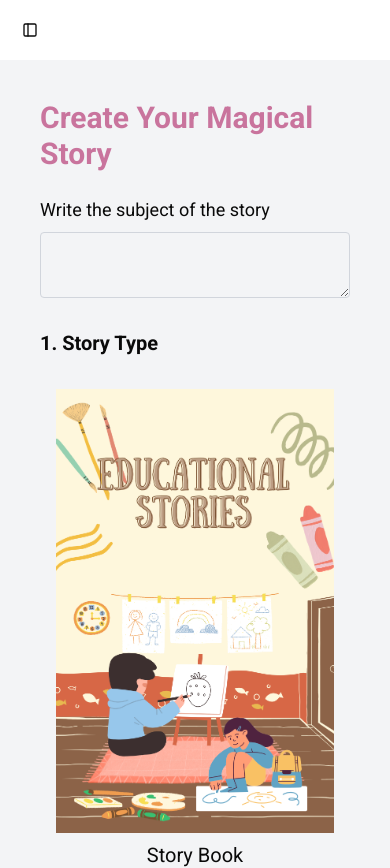
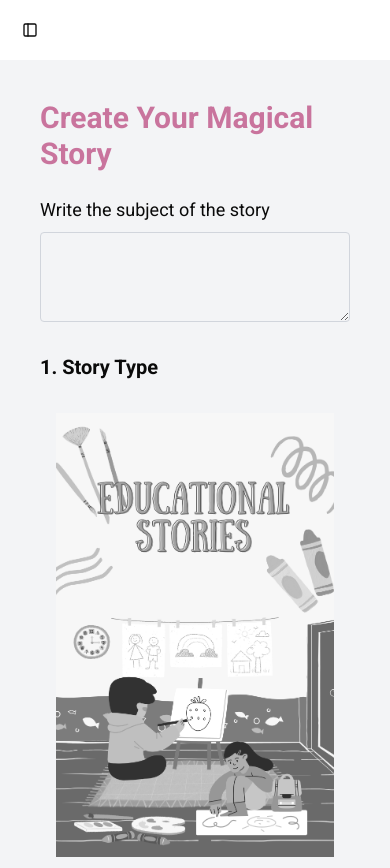
Before and after one commit to OSAMA-148/story-app, a Next.js app: page /dashboard/new-story in a window 390 px wide. Shown: the top 868 px of the page. Built offline with nearby package versions, Linux system fonts and the light colour scheme; no server answers.

Commit message:
feat: enhance StoryForm with error handling and refactor story type management; update StoryList to fetch user stories; add Profile page for user management

```diff
--- a/app/dashboard/_components/StoryForm.jsx
+++ b/app/dashboard/_components/StoryForm.jsx
@@ -3,26 +3,30 @@ import React, { useState } from "react";
 import { useRouter } from "next/navigation";
 import { Button } from "@/components/ui/button";
 
+const STORY_TYPES = [
+    {id:1, title: "Story Book", image: "/storybook.png" },
+    {id:2, title: "Bed Story", image: "/bedstory.png" },
+    {id:3, title: "Educational", image: "/educational.png" },
+    {id:4, title: "History", image: "/history.png" },
+];
+
+const AGE_GROUPS = ["0-2 Years", "3-5 Years", "6-8 Years"];
+
 function StoryForm() {
     const [storySubject, setStorySubject] = useState("");
-    const storyType = [
-        { title: "Story Book", image: "/storybook.png" },
-        { title: "Bed Story", image: "/bedstory.png" },
-        { title: "Educational", image: "/educational.png" },
-        { title: "History", image: "/history.png" },
-    ];
     const [ageGroup, setAgeGroup] = useState("");
     const [loading, setLoading] = useState(false);
     const [selectedType, setSelectedType] = useState("");
+    const [error, setError] = useState("");
 
     const router = useRouter();
 
     const handleSubmit = async () => {
-        if (!storySubject.trim() || !storyType || !ageGroup) {
-            alert("Please fill all fields");
+        if (!storySubject.trim() || !selectedType || !ageGroup) {
+            setError("Please fill all fields to generate your story.");
             return;
         }
-
+        setError(""); // مسح الخطأ عند النجاح
         setLoading(true);
 
         try {
@@ -37,9 +41,10 @@ function StoryForm() {
             });
             if (!res.ok) throw new Error("Failed to generate story");
             router.push("/dashboard/my-stories");
-            setLoading(false);
         } catch (error) {
             console.error(error);
+            setError("Something went wrong. Please try again later."); // إظهار خطأ للمستخدم
+        } finally {
             setLoading(false);
         }
     };
@@ -51,50 +56,65 @@ function StoryForm() {
             </h1>
 
             <div className="mb-6">
-                <label className="block text-lg mb-2 ">
+                <label htmlFor="storySubject" className="block text-lg mb-2 ">
                     Write the subject of the story
                 </label>
                 <textarea
+                    id="storySubject"
                     value={storySubject}
                     onChange={(e) => setStorySubject(e.target.value)}
                     className="w-full p-2 border border-gray-300 rounded"
+                    rows={3}
                 />
             </div>
 
             <div className="mb-6">
                 <h2 className="text-xl font-semibold mb-4 ">1. Story Type</h2>
-                <div className="grid md:grid-cols-4  ">
-                    {storyType.map((type) => (
+                <div className="grid md:grid-cols-4 gap-4">
+                    {STORY_TYPES.map((type) => (
                         <div
                             onClick={() => setSelectedType(type.title)}
-                            key={type}
-                            className="p-4 flex flex-col items-center cursor-pointer  rounded"
+                            key={type.id}
+                            className={`p-4 flex flex-col items-center  ${
+                                selectedType === type.title
+                                    ? "grayscale-0"
+                                    : "grayscale hover:grayscale-0 cursor-pointer"
+                            }`}
                         >
-                            <img className={` mb-2 `} src={type?.image} />
-
-                            <span className="text-xl ">{type.title}</span>
+                            <img
+                                className="mb-2 "
+                                src={type.image}
+                                alt={`${type.title} icon`}
+                            />
+                            <span className="text-xl">{type.title}</span>
                         </div>
                     ))}
                 </div>
             </div>
 
-            <div className="mb-6"></div>
+            <div className="mb-6">
                 <h2 className="text-xl font-semibold mb-4 ">2. Age Group</h2>
-
                 <div className="grid grid-cols-3 gap-4">
-                {["0-2 Years", "3-5 Years", "6-8 Years"].map((age) => (
-                    <div
+                    {AGE_GROUPS.map((age) => (
+                        // --- التحسين 2: استخدام button بدلاً من div ---
+                        <button
+                            type="button"
+                            key={age}
                             onClick={() => setAgeGroup(age)}
-                        className={`cursor-pointer p-4 rounded-lg border ${
+                            className={`p-4 rounded-lg border ${
                                 ageGroup === age
                                     ? "bg-[#c9749d] text-white border-[#c9749d]"
                                     : "bg-white text-[#c9749d] border-[#c9749d]"
                             }`}
                         >
                             {age}
-                    </div>
+                        </button>
                     ))}
                 </div>
+            </div>
+
+            {/* --- التحسين 3: عرض رسالة الخطأ --- */}
+            {error && <p className="text-red-500 text-center mb-4">{error}</p>}
 
             <div className="flex items-center justify-center mt-8">
                 <Button
--- a/app/dashboard/_components/StoryList.jsx
+++ b/app/dashboard/_components/StoryList.jsx
@@ -2,11 +2,23 @@
 import { Button } from "@/components/ui/button";
 import Image from "next/image";
 import { useRouter } from "next/navigation";
-import React, { useState } from "react";
+import React, { useEffect, useState } from "react";
+import axios from "axios";
+import { useUser } from "@clerk/nextjs";
 
 function StoryList() {
     const router = useRouter();
     const [stories, setStories] = useState([]);
+    const { user } = useUser();
+
+    useEffect(() => {
+        user && getStories();
+    }, [user]);
+    const getStories = async () => {
+        const result = await axios.get("/api/my-stories");
+        console.log(result.data);
+        setStories(result.data);
+    };
 
     return (
         <div>
@@ -28,7 +40,15 @@ function StoryList() {
                     </Button>
                 </div>
             ) : (
-                <div>list of stories</div>
+                <div className="flex items-center justify-center h-full">
+                    <Button
+                        onClick={() => router.push("/dashboard/new-story")}
+                        className="mt-5 text-3xl px-11! py-6! rounded-lg! shadow!"
+                    >
+                        My-Stories
+                        </Button>
+
+                </div>
             )}
         </div>
     );
--- a/app/dashboard/_components/app-sidebar.jsx
+++ b/app/dashboard/_components/app-sidebar.jsx
@@ -35,7 +35,7 @@ export function AppSidebar() {
         {
             title: "Setting",
             icon: Settings,
-            path: "/settings",
+            path: "/dashboard/settings",
         },
     ];
     return (
--- a/app/dashboard/my-stories/page.jsx
+++ b/app/dashboard/my-stories/page.jsx
@@ -110,7 +110,6 @@ function MyStoriesPage() {
                                         {story?.content?.story?.ageGroup}
                                     </small>
 
-                                    {/* <p className='truncate'>{story?.content?.story?.description}</p> */}
                                 </div>
                             </div>
                         </Link>
--- /dev/null
+++ b/app/dashboard/settings/page.jsx
@@ -0,0 +1,17 @@
+import { UserProfile } from "@clerk/nextjs";
+import React from "react";
+
+function Profile() {
+    return (
+        <div className="p-5 mt-6">
+            <h2 className="font-bold text-[#c9749d] text-[30px]">
+                Manage Your Profile
+            </h2>
+            <div className="flex items-center justify-center">
+                <UserProfile />
+            </div>
+        </div>
+    );
+}
+
+export default Profile;
```
Lines whose indentation alone changed are shown as unchanged.
